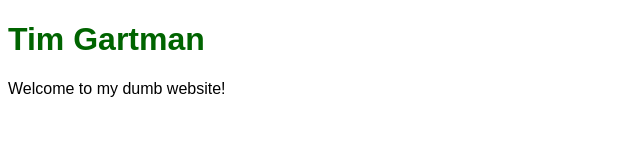
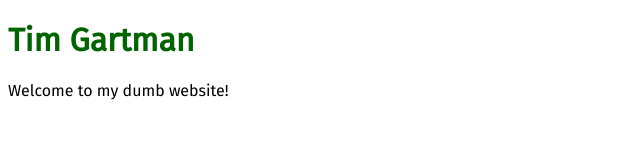
Before and after one commit to gartnomster/gartnomster.github.io, a plain HTML site: page index.html in a window 1280 px wide. Shown: the whole page, without its empty margins (0-640 px from the left). Drawn offline with Linux system fonts and the light colour scheme.

Commit message:
Update index.html

```diff
--- a/index.html
+++ b/index.html
@@ -2,7 +2,7 @@
 <html>
     <head>
         <link href=".\harry.css" rel="stylesheet" />
-        <link href="https://fonts.googleapis.com/css2?family=Fira+Sans">
+        <link href="https://fonts.googleapis.com/css2?family=Fira+Sans" rel="stylesheet">
     </head>
     <body>
         <h1>Tim Gartman</h1>
```
